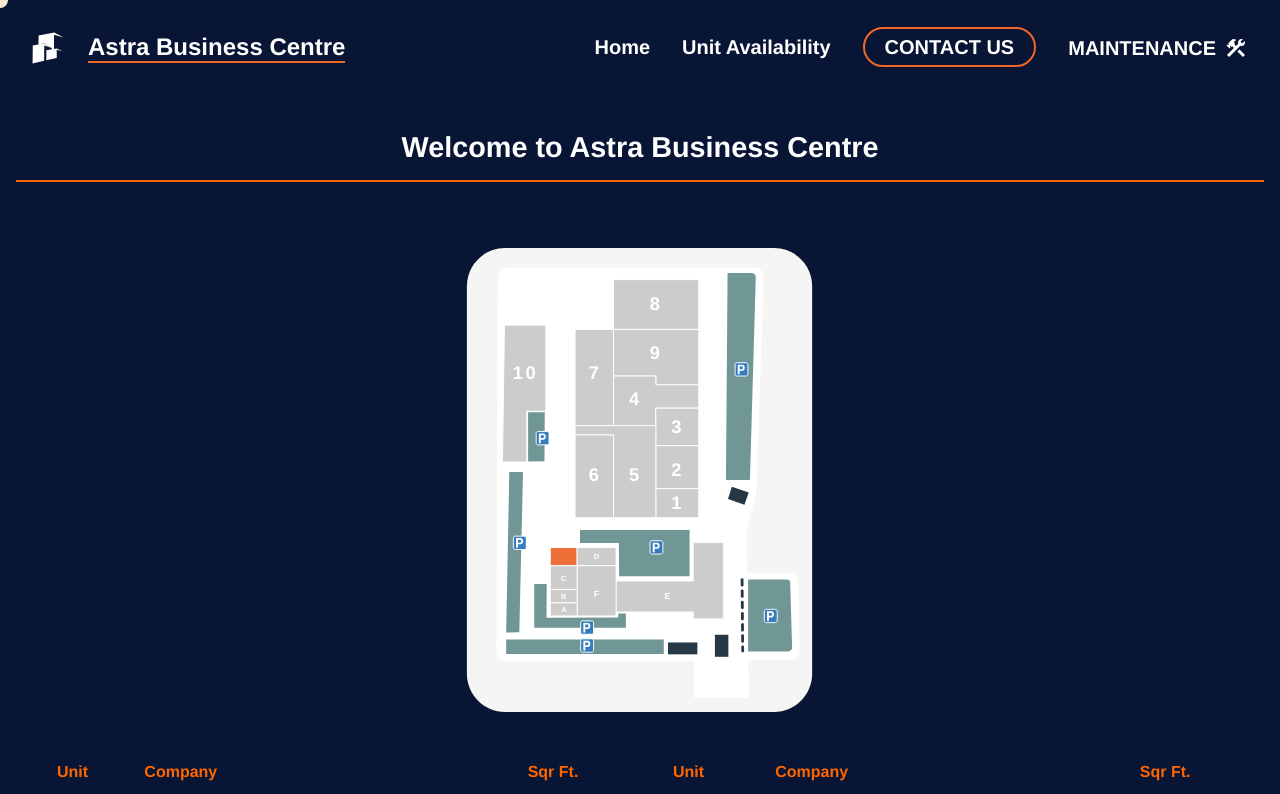
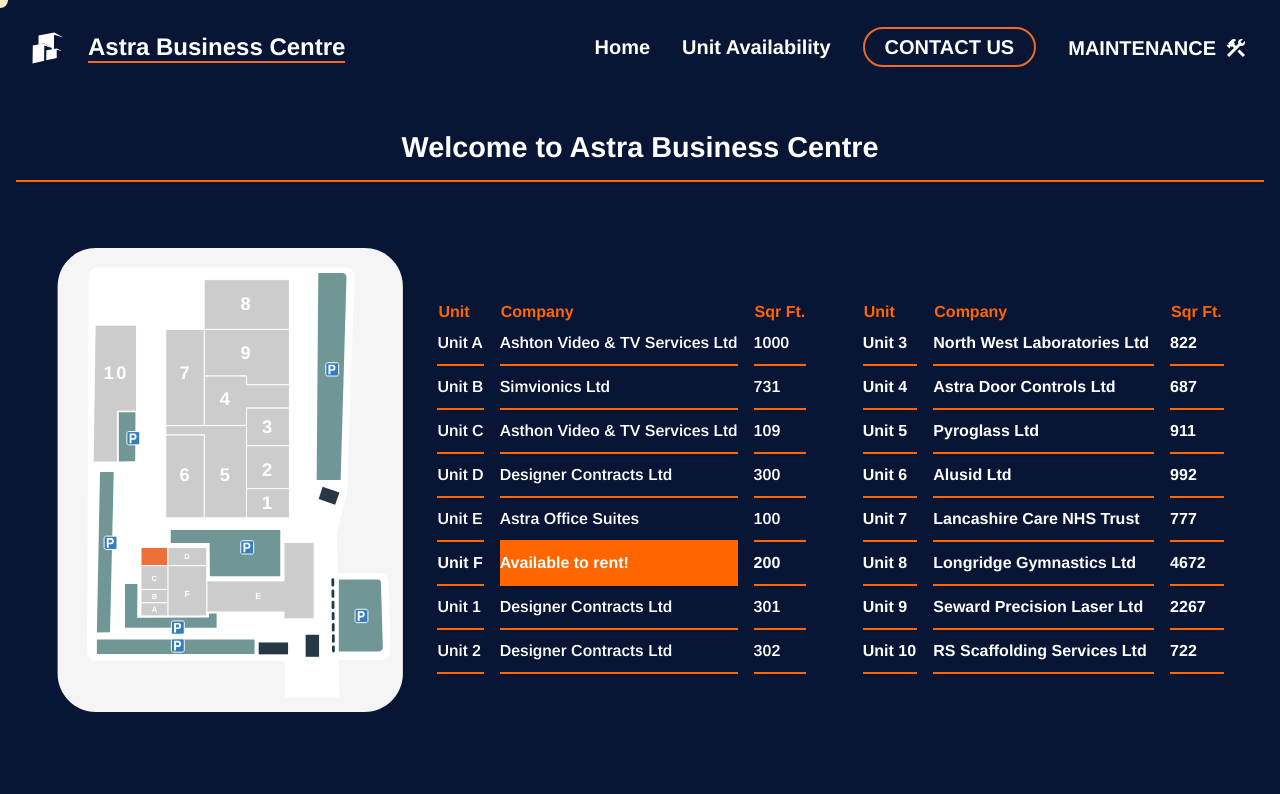
Before and after one commit to candwberry/astrabusinesscentre, a SvelteKit app: page /units in a window 1280 px wide. Shown: the top 794 px of the page. Built offline with nearby package versions, Linux system fonts and the light colour scheme.

Commit message:
👷 Fixed responsiveness

```diff
--- a/src/routes/units/+page.svelte
+++ b/src/routes/units/+page.svelte
@@ -106,7 +106,7 @@
 
     .unit-list-container {
         display: flex;
-        flex-direction: column;
+        flex-direction: row;
         align-items: center;
         width: 100%;
         max-width: 1200px;
@@ -120,8 +120,8 @@
 
     .tables-container {
         display: flex;
-        flex-wrap: wrap;
         justify-content: center;
+        flex-direction: row;
         gap: 2rem;
         width: 100%;
     }
@@ -161,7 +161,27 @@
         padding: 1rem;
     }
 
+    @media (max-width: 1200px) {
+        .unit-list-container {
+            flex-direction: column;
+        }
+
+
+
+        .map-container {
+            max-width: 100%;
+        }
+    }
+
     @media (max-width: 768px) {
+        .unit-list-container {
+            flex-direction: column;
+        }
+
+        .tables-container {
+            flex-direction: column;
+        }
+
         h1 {
             font-size: 1.5rem;
         }
```
